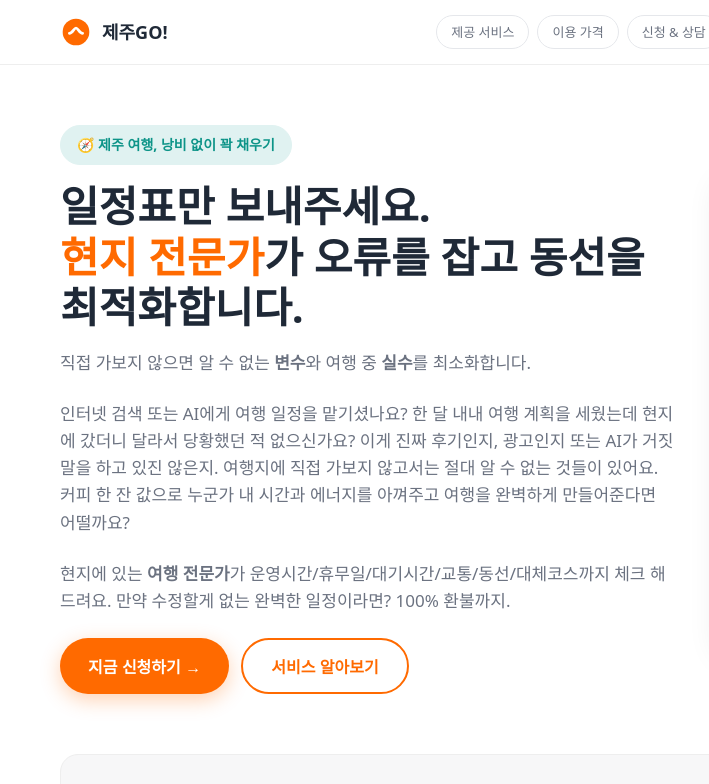
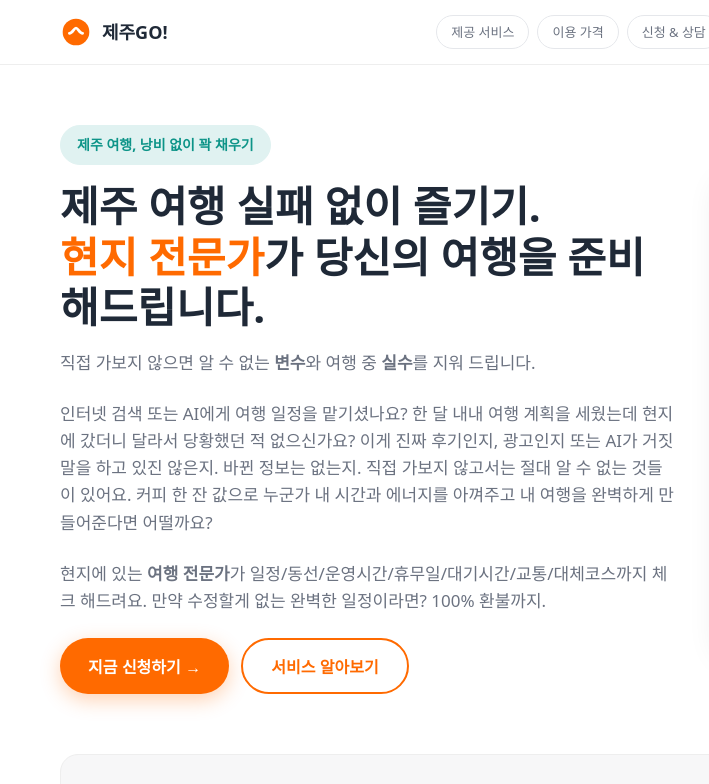
Before and after one commit to righanlefe/jejugo, a plain HTML site: page index.html in a window 1280 px wide. Shown: the top 784 px of the page, 0-709 px from the left. Drawn offline with Linux system fonts and the light colour scheme; a web font is replaced by a local one.

Commit message:
Update index.html

```diff
--- a/index.html
+++ b/index.html
@@ -271,11 +271,11 @@
     <!-- 히어로 -->
     <section class="hero">
       <div>
-        <span class="pill">🧭 제주 여행, 낭비 없이 꽉 채우기</span>
-        <h1 class="title">일정표만 보내주세요.<br><span style="color:var(--brand)">현지 전문가</span>가 오류를 잡고 동선을 최적화합니다.</h1>
-        <p class="lead">직접 가보지 않으면 알 수 없는 <b>변수</b>와 여행 중 <b>실수</b>를 최소화합니다.</p>
-        <p class="lead hero-long">인터넷 검색 또는 AI에게 여행 일정을 맡기셨나요? 한 달 내내 여행 계획을 세웠는데 현지에 갔더니 달라서 당황했던 적 없으신가요? 이게 진짜 후기인지, 광고인지 또는 AI가 거짓말을 하고 있진 않은지.  여행지에 직접 가보지 않고서는 절대 알 수 없는 것들이 있어요. 커피 한 잔 값으로 누군가 내 시간과 에너지를 아껴주고 여행을 완벽하게 만들어준다면 어떨까요?</p>
-        <p class="lead">현지에 있는 <b>여행 전문가</b>가 운영시간/휴무일/대기시간/교통/동선/대체코스까지 체크 해드려요. 만약 수정할게 없는 완벽한 일정이라면? 100% 환불까지.</p>
+        <span class="pill">제주 여행, 낭비 없이 꽉 채우기</span>
+        <h1 class="title">제주 여행 실패 없이 즐기기.<br><span style="color:var(--brand)">현지 전문가</span>가 당신의 여행을 준비해드립니다.</h1>
+        <p class="lead">직접 가보지 않으면 알 수 없는 <b>변수</b>와 여행 중 <b>실수</b>를 지워 드립니다.</p>
+        <p class="lead hero-long">인터넷 검색 또는 AI에게 여행 일정을 맡기셨나요? 한 달 내내 여행 계획을 세웠는데 현지에 갔더니 달라서 당황했던 적 없으신가요? 이게 진짜 후기인지, 광고인지 또는 AI가 거짓말을 하고 있진 않은지. 바뀐 정보는 없는지. 직접 가보지 않고서는 절대 알 수 없는 것들이 있어요. 커피 한 잔 값으로 누군가 내 시간과 에너지를 아껴주고 내 여행을 완벽하게 만들어준다면 어떨까요?</p>
+        <p class="lead">현지에 있는 <b>여행 전문가</b>가 일정/동선/운영시간/휴무일/대기시간/교통/대체코스까지 체크 해드려요. 만약 수정할게 없는 완벽한 일정이라면? 100% 환불까지.</p>
 
 
 
```
